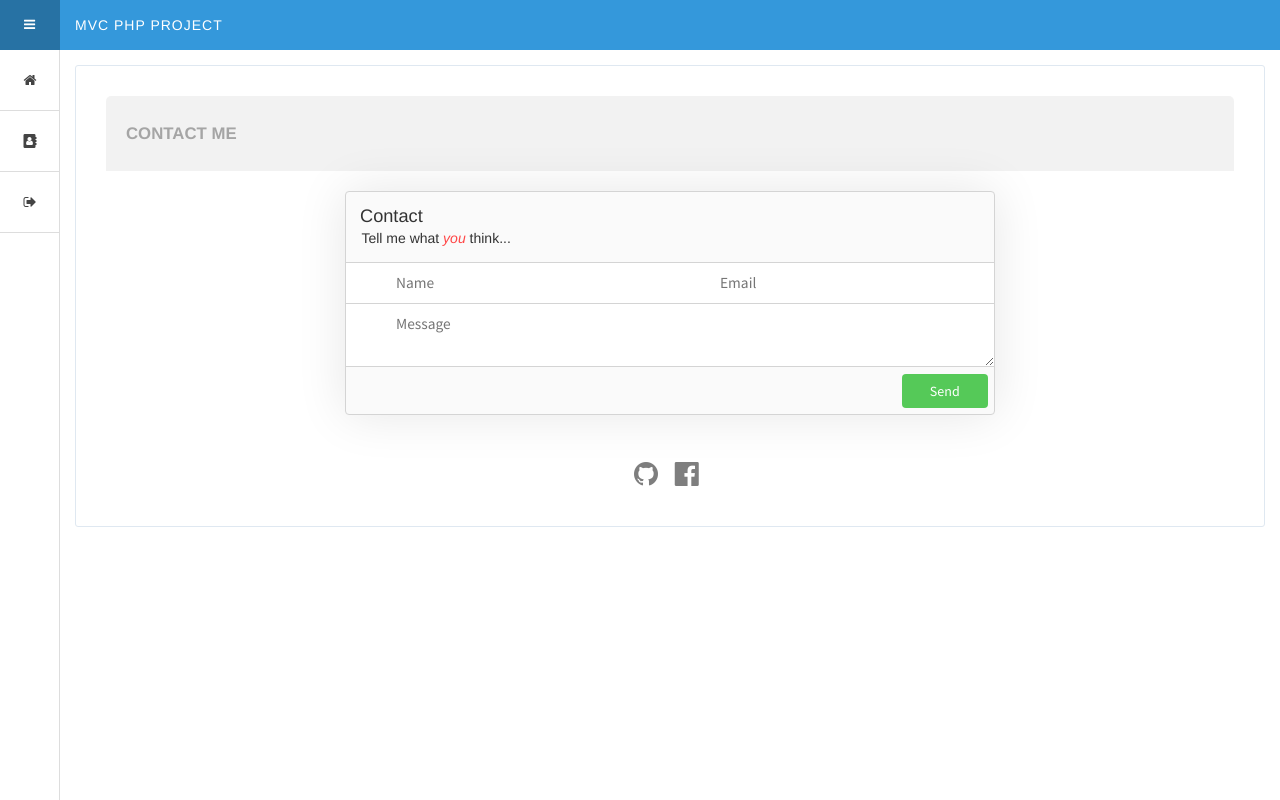
After one commit to Tinh96nb/mvc, a PHP site: template app/views/contact/index.php in a window 1280 px wide. The commit adds this page. Run offline with PHP 8.4, Linux system fonts and the light colour scheme; the template is opened without the code that fills it, so the values that code supplies are empty; some libraries are stand-ins or nearby versions.

```diff
--- a/app/controllers/home.php
+++ b/app/controllers/home.php
@@ -6,12 +6,15 @@ class home extends Controller
 {
 	public function index()
 	{
-		echo "Home";
+		$user = User::all();
+		return $this->view('home/index',$user);
 	}
+
 	public function error()
 	{
 		return $this->view('404');
 	}
+
 	public function get($id)
 	{
 		$user = User::where('id', $id)->first();
--- a/app/controllers/login.php
+++ b/app/controllers/login.php
@@ -21,8 +21,10 @@ class Login extends Controller
 
 		if(Admin::where('username',$username)->where('password',$password)->count()){
 			//login
+			$user = Admin::where('username',$username)->first();
 			Session::start();
 			Session::set('loggedIn', true);
+			Session::set('admin', $user->username);
 			return $this->helper('Redirect')->url(HTTP_ROOT .'/admin');
 
 		} else {
--- /dev/null
+++ b/app/views/contact/index.php
@@ -0,0 +1,49 @@
+<link rel="stylesheet" type="text/css" href="css/contact.css">
+<div class="main">
+  	<div class="hipsum">
+	    <div class="jumbotron">
+	    	<div class="box-title">
+	    		<h2>Contact me</h2>
+	    	</div>
+	    	<div class="contact-box fadeInDownBig">
+  <div class="contact-box-header group">
+    <?php echo Session::get('mail'); ?>
+    <h2>Contact</h2>
+    <h3>Tell me what <em>you</em> think...</h3>
+   </div>
+  <form id="contact-form" action="<?php echo HTTP_ROOT;?>/contact/send" method="post">
+    <div class="group">
+      <div class="col2">
+        <label class="form-icon"></label>
+        <input type="text" placeholder="Name" name="name" id="name" required>
+      </div>
+      <div class="col2">
+        <label class="form-icon"></label>
+        <input type="email" placeholder="Email" name="email" id="email" required>
+      </div>
+    </div>
+    <div class="group">
+      <div class="col1 last">
+        <label class="form-icon"></label>
+        <textarea placeholder="Message" required name="message" id="message"></textarea>
+      </div>
+    </div>
+    <div class="contact-box-footer group">
+      <input type="submit" value="Send" name="submit">
+    </div>
+  </form>
+</div>
+
+<footer>
+  <ul class="social">
+    <li>
+      <a href="http://github.com/Tinh96nb" class="social-icon"><i class="fa fa-github fa-2x" ></i></a>
+    </li>
+    <li>
+      <a href="http://fb.com/phamtinh.it" class="social-icon"><i class="fa fa-facebook-official fa-2x"></i></a>
+    </li>
+  </ul>
+</footer>
+	    </div>
+	</div>
+</div>
--- a/app/views/home/about.php
+++ /dev/null
@@ -1,5 +0,0 @@
-<h1>Get user</h1>
-<?php
-print_r($datas['user']->id);
-echo "<pre>";
-?>
--- a/app/views/partials/header.php
+++ b/app/views/partials/header.php
@@ -14,14 +14,17 @@
     <span>Close</span>
   </a>
   <div class="logo">
-    Simple Admin
+    MVC PHP PROJECT
   </div>
 </div>
 <div class="sidebar">
   <ul>
-    <li><a href="#"><i class="fa fa-desktop"></i><span>Desktop</span></a></li>
-    <li><a href="#"><i class="fa fa-server"></i><span>Server</span></a></li>
-    <li><a href="#"><i class="fa fa-calendar"></i><span>Calendar</span></a></li>
-    <li><a href="#"><i class="fa fa-envelope-o"></i><span>Messages</span></a></li>
-    <li><a href="<?php echo HTTP_ROOT ?>/admin/logout"><i class="fa fa-sign-out"></i><span>Sign Out</span></a></li>
+    <li><a href="<?php echo HTTP_ROOT ?>"><i class="fa fa-home"></i><span>Home</span></a></li>
+    <li><a href="<?php echo HTTP_ROOT ?>/contact"><i class="fa fa-address-book"></i><span>About</span></a></li>
+
+    <?php if(!Session::get('loggedIn')):?>
+      <li><a href="<?php echo HTTP_ROOT;?>/login"><i class="fa fa-sign-in"></i><span>Login To Cpanel</span></a></li>
+    <?php else:?>
+      <li><a href="<?php echo HTTP_ROOT ?>/admin/logout"><i class="fa fa-sign-out"></i><span>Sign Out</span></a></li>
+    <?php endif;?>
 </div>
--- /dev/null
+++ b/public/css/contact.css
@@ -0,0 +1,255 @@
+@import url(https://fonts.googleapis.com/css?family=Source+Sans+Pro);
+@font-face {
+    font-family: "FontAwesome";
+    font-weight: normal;
+    font-style : normal;
+           src : url("http://maxcdn.bootstrapcdn.com/font-awesome/4.3.0/fonts/fontawesome-webfont.eot?v=4.3.0");
+           src : url("http://maxcdn.bootstrapcdn.com/font-awesome/4.3.0/fonts/fontawesome-webfont.eot?#iefix&v=4.3.0") format("embedded-opentype"),
+                 url("http://maxcdn.bootstrapcdn.com/font-awesome/4.3.0/fonts/fontawesome-webfont.woff2?v=4.3.0") format("woff2"),
+                 url("http://maxcdn.bootstrapcdn.com/font-awesome/4.3.0/fonts/fontawesome-webfont.woff?v=4.3.0") format("woff"),
+                 url("http://maxcdn.bootstrapcdn.com/font-awesome/4.3.0/fonts/fontawesome-webfont.ttf?v=4.3.0") format("truetype"),
+                 url("http://maxcdn.bootstrapcdn.com/font-awesome/4.3.0/fonts/fontawesome-webfont.svg?v=4.3.0#fontawesomeregular") format("svg");
+}
+
+.contact-box {
+		  width:650px;
+      margin: 0 auto;
+		  padding:0;
+		  border:solid 1px #D4D4D4;
+		  /*border-radius*/
+		  -webkit-border-radius:4px;
+		     -moz-border-radius:4px;
+		          border-radius:4px;
+		  background:#FAFAFA;
+		  /*box-shadow*/
+		  -webkit-box-shadow:0px 0px 50px 0px rgba(0,0,0,0.1);
+		     -moz-box-shadow:0px 0px 50px 0px rgba(0,0,0,0.1);
+		          box-shadow:0px 0px 50px 0px rgba(0,0,0,0.1);
+}
+.contact-box-header {
+  padding:1em;
+  border-bottom:solid 1px #D4D4D4;
+}
+.contact-box-footer {
+  border-top:solid 1px #D4D4D4;
+}
+.col1 {
+  width:100%;
+  border-bottom:solid 1px #D4D4D4;
+  position: relative;
+}
+.col2 {
+  float:left;
+  width:50%;
+  border-bottom:solid 1px #D4D4D4;
+  position: relative;
+}
+.col1 textarea{
+  width:100%;
+  max-width:100%;
+  overflow:auto;
+  vertical-align:top;
+}
+.contact-box .col2.last,
+.contact-box .col1.last {
+  border-bottom:none;
+}
+.col2 input {
+  width:100%;
+}
+h1 {
+  font-size:2.2em;
+  font-weight: normal;
+  text-align: center;
+  margin-bottom: 1.8em;
+  text-shadow: -1px 1px 2px rgba(150, 150, 152, 1);
+}
+h2 {
+  font-size:1.3em;
+  font-weight: normal;
+  margin:0;
+  margin-bottom:0.3em;
+}
+h3{
+  font-size:1em;
+  margin:0.1em;
+  font-weight: normal;
+}
+a {
+  text-decoration:none;
+  color:#D4D4D4;
+}
+.close {
+  float:right;
+  margin:-0.45em 0 0 0;
+  font-size:1.6em;
+  pading:0;
+  /*transition*/
+  -webkit-transition:color 0.9s;
+     -moz-transition:color 0.9s;
+       -o-transition:color 0.9s;
+          transition:color 0.9s;
+}
+.close:hover {
+  color:#757575;
+}
+em {
+  color:#FF4545;
+}
+input[type='text'],
+input[type='email'],
+textarea {
+  border:none;
+  outline:0;
+  padding:9px;
+  padding-left:50px;
+  margin:0;
+  font-family:'Source Sans Pro', sans-serif;
+  font-size:1.1em;
+  -webkit-box-sizing:border-box;
+     -moz-box-sizing:border-box;
+          box-sizing:border-box;
+}
+input[type='text']:hover,
+input[type='email']:hover,
+textarea:hover {
+  background:#F7FAF8;
+}
+input.error,
+textarea.error{
+  background:#FFEDED;
+}
+
+input.error:hover,
+textarea.error:hover{
+  background:#FFD9D9;
+}
+
+.error::-webkit-input-placeholder {
+    color: #D12828;
+}
+.error:-moz-placeholder {
+    color: #D12828;
+}
+.error::-moz-placeholder {
+    color: #D12828;
+}
+.error:-ms-input-placeholder {
+    color: #D12828;
+}
+
+input[type='submit'] {
+  display:block;
+  margin:0.45em;
+  background:#55C958;
+  border:none;
+  color:white;
+  font-size:1em;
+  padding:0.5em 2em;
+  /*border-radius*/
+  -webkit-border-radius:4px;
+     -moz-border-radius:4px;
+          border-radius:4px;
+  float:right;
+  font-family:'Source Sans Pro', sans-serif;
+  /*transition*/
+  -webkit-transition:background 0.9s;
+     -moz-transition:background 0.9s;
+       -o-transition:background 0.9s;
+          transition:background 0.9s;
+}
+input[type='submit']:hover {
+  background:#57AD59;
+}
+.group::after {
+  content:" ";
+  display:table;
+  clear:both;
+}
+.form-icon {
+  position:absolute;
+  background-position:center;
+  background-repeat:no-repeat;
+  width:40px;
+  height:36px;
+  z-index:1000;
+  opacity: 0.3;
+}
+
+
+div.error {
+  background: #FF4545;
+  color: white;
+  padding: 0.4em 1em;
+  position: absolute;
+  left: 2.5em;
+  top: 100%;
+  margin-top: 3px;
+  z-index: 2000;
+    /*border-radius*/
+  -webkit-border-radius:6px;
+     -moz-border-radius:6px;
+          border-radius:6px;
+}
+
+div.error::before {
+  content: " ";
+  width: 0px;
+  height: 0px;
+  border-style: solid;
+  border-width: 0 5px 8px 5px;
+  border-color: transparent transparent #FF4545 transparent;
+  position: absolute;
+  bottom: 100%;
+  left: 1;
+}
+
+@media all and (max-width: 650px){
+  .contact-box{
+    width:95%;
+  }
+  .col2{
+    width:100%;
+  }
+  input[type='submit'] {
+    width:90%;
+    margin:0.45em auto;
+    float:none;
+  }
+}
+
+.social {
+  margin: 0 auto;
+}
+
+.social-icon {
+  color: #000;
+  display: block;
+  margin: 0.2em;
+  margin-right: 10px;
+  opacity: 0.5;
+    /*transition*/
+  -webkit-transition:opacity 0.9s;
+     -moz-transition:opacity 0.9s;
+       -o-transition:opacity 0.9s;
+          transition:opacity 0.9s;
+}
+
+footer {
+  margin-top: 3em;
+}
+
+.social {
+  list-style-type: none;
+  margin: 0.3em auto;
+  padding: 0;
+  text-align: center;
+}
+
+.social li {
+  display: inline-block;
+}
+
+.social-icon:hover {
+  opacity: 1;
+}
--- a/public/css/login.css
+++ b/public/css/login.css
@@ -75,7 +75,7 @@ section {
     border-right: 1px solid #e7ebe7; }
   section input[type="submit"] {
     color: #fff;
-    background: #ffc948;
+    background: #3498DB;
     border: none;
     outline: none;
     padding: 0 30px;
@@ -91,7 +91,7 @@ section {
     border-bottom-right-radius: 5px;
     cursor: pointer; }
     section input[type="submit"]:hover {
-      background: #e5b131; }
+      background: #0b6daf; }
   section img {
     padding: 20px 0; }
 
--- a/public/css/style.css
+++ b/public/css/style.css
@@ -11,14 +11,28 @@
     padding: 5px;
     color: green;
 }
+.box-title {
+    height: 75px;
+    background: rgba(0, 0, 0, 0.05);
+    line-height: 75px;
+    padding-left: 20px;
+    border-radius: 5px 5px 0 0;
+    margin-bottom: 20px;
+}
+.box-title h2{
+    font-size: 1.2em;
+    text-transform: uppercase;
+    color: rgba(51, 51, 51, 0.4);
+    margin: 0;
+    padding: 0;
+    line-height: 75px;
+    font-weight: bold;
+}
 body {
   background: #f5f5f5;
   padding: 0;
   margin: 0;
   font-family: 'Lato', sans-serif;
-}
-i.fa {
-  font-size: 16px;
 }
 p {
   font-size: 16px;
```
Also changed, not shown: app/controllers/admin.php (+33 -6 lines), app/controllers/contact.php (added, +34 -0 lines), app/views/admin/index.php (+20 -11 lines), app/views/home/index.php (+56 -22 lines).
